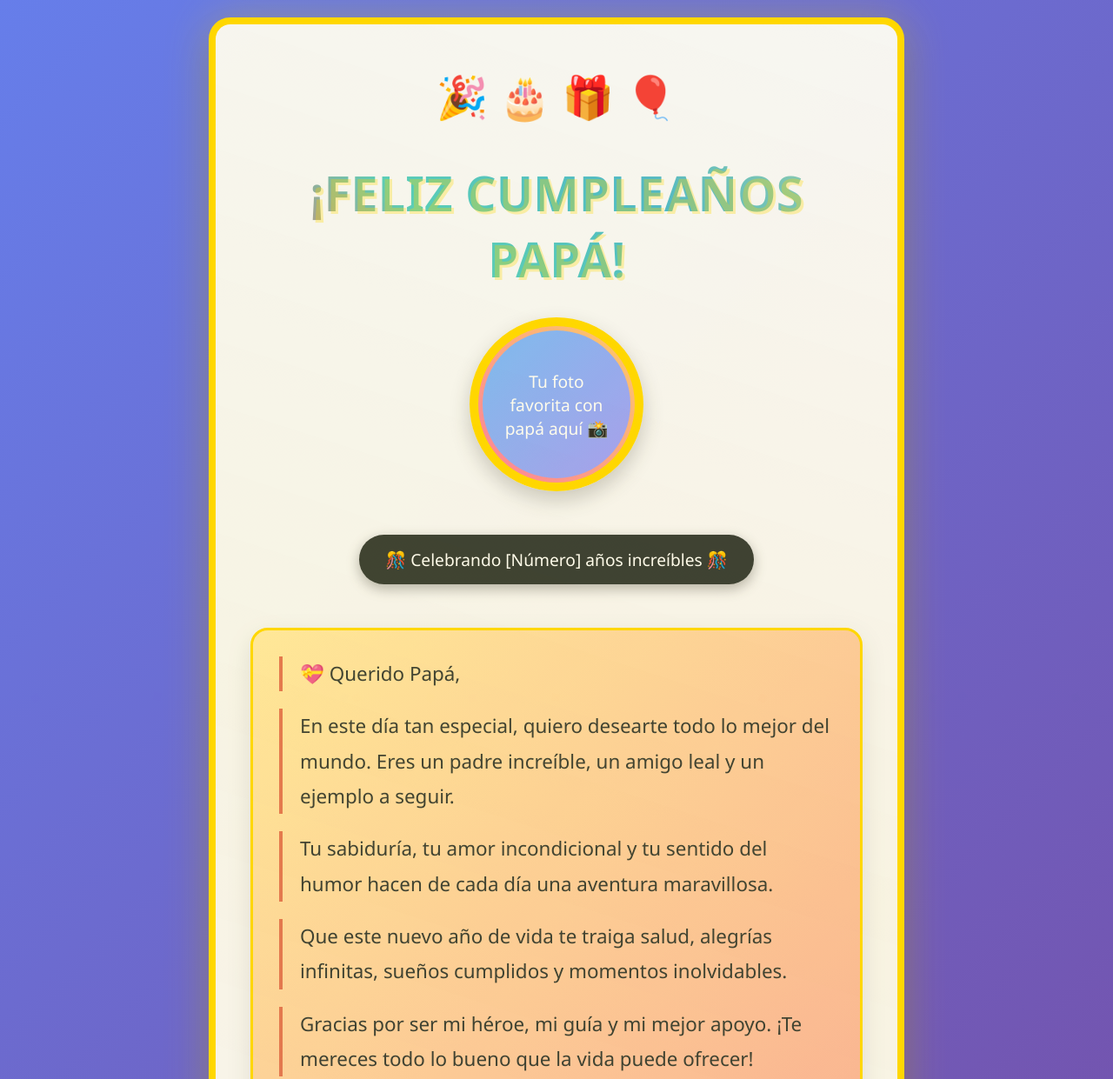
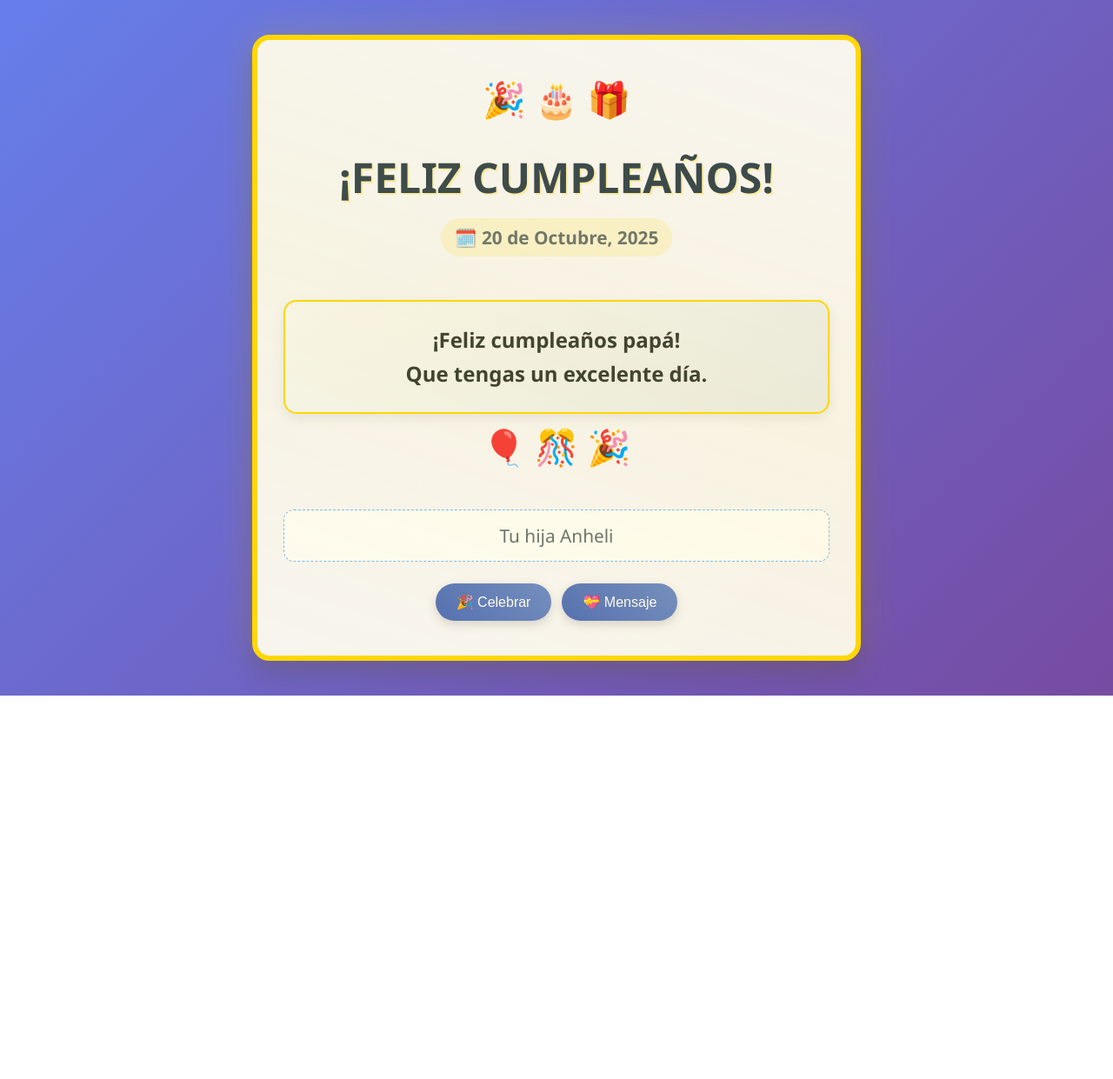
Before and after one commit to ayarang/feliz-cumplea-os-pap-, a plain HTML site: page index.html in a window 1280 px wide. Shown: the top 1241 px of the page at 87% size. After the commit the page ends 800 px from the top, so only its background shows below. Drawn offline with Linux system fonts and the light colour scheme.

Commit message:
Update index.html

```diff
--- a/index.html
+++ b/index.html
@@ -20,24 +20,25 @@
             align-items: center;
             padding: 20px;
             color: #333;
+            overflow-x: hidden;
         }
 
         .container {
-            max-width: 800px;
+            max-width: 700px;
             width: 100%;
         }
 
         .birthday-card {
             background: rgba(255, 255, 255, 0.95);
-            border-radius: 25px;
-            padding: 50px 40px;
+            border-radius: 20px;
+            padding: 40px 30px;
             box-shadow:
-                0 20px 40px rgba(0, 0, 0, 0.1),
-                0 0 50px rgba(255, 215, 0, 0.3);
+                0 15px 30px rgba(0, 0, 0, 0.15),
+                0 0 40px rgba(255, 215, 0, 0.2);
             text-align: center;
             position: relative;
             overflow: hidden;
-            border: 8px solid #FFD700;
+            border: 6px solid #FFD700;
         }
 
         .birthday-card::before {
@@ -60,171 +61,139 @@
         }
 
         .title {
-            font-size: 3.5em;
+            font-size: 3em;
             color: #2c3e50;
-            margin-bottom: 30px;
-            text-shadow: 3px 3px 0px rgba(255, 215, 0, 0.3);
-            background: linear-gradient(45deg, #FF6B6B, #4ECDC4, #45B7D1, #96CEB4);
-            -webkit-background-clip: text;
-            -webkit-text-fill-color: transparent;
-            background-clip: text;
+            margin-bottom: 15px;
+            text-shadow: 2px 2px 0px rgba(255, 215, 0, 0.3);
+        }
+
+        .date-display {
+            font-size: 1.3em;
+            color: #636e72;
+            margin-bottom: 25px;
+            background: rgba(255, 215, 0, 0.15);
+            padding: 8px 16px;
+            border-radius: 25px;
+            display: inline-block;
+            font-weight: bold;
         }
 
         .message-container {
-            background: linear-gradient(135deg, #ffeaa7, #fab1a0);
-            padding: 30px;
-            border-radius: 20px;
-            margin: 30px 0;
-            box-shadow: 0 10px 30px rgba(0, 0, 0, 0.1);
-            border: 3px solid #FFD700;
+            background: linear-gradient(135deg, #f8f9fa, #e9ecef);
+            padding: 25px;
+            border-radius: 15px;
+            margin: 25px 0;
+            box-shadow: 0 5px 15px rgba(0, 0, 0, 0.08);
+            border: 2px solid #FFD700;
         }
 
         .message {
-            font-size: 1.4em;
-            line-height: 1.8;
+            font-size: 1.5em;
+            line-height: 1.6;
             color: #2d3436;
-            text-align: left;
-        }
-
-        .message p {
-            margin-bottom: 20px;
-            padding-left: 20px;
-            border-left: 4px solid #e17055;
+            text-align: center;
+            font-weight: bold;
         }
 
         .decoration {
-            font-size: 3em;
-            margin: 20px 0;
+            font-size: 2.5em;
+            margin: 15px 0;
             animation: bounce 2s infinite;
         }
 
         @keyframes bounce {
             0%, 100% { transform: translateY(0); }
-            50% { transform: translateY(-20px); }
-        }
-
-        .heart {
-            color: #ff6b6b;
-            font-size: 2.5em;
-            animation: heartbeat 1.5s infinite;
-            display: inline-block;
-            margin: 20px 0;
-        }
-
-        @keyframes heartbeat {
-            0%, 100% { transform: scale(1); }
-            50% { transform: scale(1.3); }
+            50% { transform: translateY(-15px); }
         }
 
         .signature {
-            font-size: 1.5em;
-            margin-top: 40px;
-            font-style: italic;
+            font-size: 1.3em;
+            margin-top: 30px;
             color: #636e72;
             background: rgba(255, 255, 255, 0.8);
-            padding: 20px;
-            border-radius: 15px;
-            border: 2px dashed #74b9ff;
-        }
-
-        .photo-frame {
-            width: 200px;
-            height: 200px;
-            margin: 0 auto 30px;
-            border: 10px solid #FFD700;
-            border-radius: 50%;
-            padding: 5px;
-            background: linear-gradient(45deg, #fd79a8, #fdcb6e);
-            box-shadow: 0 10px 25px rgba(0, 0, 0, 0.2);
-            overflow: hidden;
-        }
-
-        .photo-placeholder {
-            width: 100%;
-            height: 100%;
-            background: linear-gradient(135deg, #74b9ff, #a29bfe);
-            border-radius: 50%;
-            display: flex;
-            justify-content: center;
-            align-items: center;
-            color: white;
-            font-size: 1.2em;
-            text-align: center;
-            padding: 20px;
-        }
-
-        .counter {
-            background: #2d3436;
-            color: white;
-            padding: 15px 30px;
-            border-radius: 50px;
-            display: inline-block;
-            margin: 20px 0;
-            font-size: 1.2em;
-            box-shadow: 0 5px 15px rgba(0, 0, 0, 0.3);
+            padding: 15px;
+            border-radius: 12px;
+            border: 1px dashed #74b9ff;
         }
 
         .buttons {
-            margin-top: 30px;
+            margin-top: 25px;
+            display: flex;
+            justify-content: center;
+            gap: 12px;
+            flex-wrap: wrap;
         }
 
         .btn {
-            background: linear-gradient(45deg, #FF6B6B, #4ECDC4);
+            background: linear-gradient(45deg, #4a69bd, #6a89cc);
             color: white;
             border: none;
-            padding: 15px 30px;
-            margin: 0 10px;
-            border-radius: 50px;
-            font-size: 1.1em;
+            padding: 12px 24px;
+            border-radius: 25px;
+            font-size: 1em;
             cursor: pointer;
             transition: all 0.3s ease;
-            box-shadow: 0 5px 15px rgba(0, 0, 0, 0.2);
+            box-shadow: 0 4px 12px rgba(0, 0, 0, 0.15);
+            display: flex;
+            align-items: center;
+            gap: 6px;
         }
 
         .btn:hover {
-            transform: translateY(-3px);
-            box-shadow: 0 8px 25px rgba(0, 0, 0, 0.3);
+            transform: translateY(-2px);
+            box-shadow: 0 6px 18px rgba(0, 0, 0, 0.2);
         }
 
         .confetti {
             position: fixed;
-            width: 10px;
-            height: 10px;
+            width: 8px;
+            height: 8px;
             background: #ff0000;
             opacity: 0;
+            pointer-events: none;
         }
 
         /* Responsive */
         @media (max-width: 768px) {
             .birthday-card {
-                padding: 30px 20px;
+                padding: 25px 20px;
             }
 
             .title {
-                font-size: 2.5em;
+                font-size: 2.2em;
             }
 
             .message {
-                font-size: 1.2em;
+                font-size: 1.3em;
             }
 
             .decoration {
                 font-size: 2em;
             }
+
+            .buttons {
+                flex-direction: column;
+                align-items: center;
+            }
+
+            .btn {
+                width: 100%;
+                max-width: 220px;
+                justify-content: center;
+            }
         }
 
         @media (max-width: 480px) {
             .title {
-                font-size: 2em;
+                font-size: 1.8em;
             }
 
             .message-container {
                 padding: 20px;
             }
 
-            .photo-frame {
-                width: 150px;
-                height: 150px;
+            .date-display {
+                font-size: 1.1em;
             }
         }
     </style>
@@ -233,74 +202,62 @@
     <div class="container">
         <div class="birthday-card">
             <!-- Decoración animada -->
-            <div class="decoration">🎉 🎂 🎁 🎈</div>
+            <div class="decoration">🎉 🎂 🎁</div>
 
             <!-- Título principal -->
-            <h1 class="title">¡FELIZ CUMPLEAÑOS PAPÁ!</h1>
+            <h1 class="title">¡FELIZ CUMPLEAÑOS!</h1>
 
-            <!-- Marco para foto -->
-            <div class="photo-frame">
-                <div class="photo-placeholder">
-                    Tu foto favorita con papá aquí 📸
+            <!-- Fecha especial -->
+            <div class="date-display">
+                🗓️ 20 de Octubre, 2025
+            </div>
+
+            <!-- Mensaje principal simple -->
+            <div class="message-container">
+                <div class="message">
+                    ¡Feliz cumpleaños papá!<br>
+                    Que tengas un excelente día.
                 </div>
             </div>
 
-            <!-- Contador de años (cambia el número) -->
-            <div class="counter">
-                🎊 Celebrando [Número] años increíbles 🎊
+            <!-- Decoración -->
+            <div class="decoration">🎈 🎊 🎉</div>
+
+            <!-- Firma simple -->
+            <div class="signature">
+                <p>Tu hija Anheli</p>
             </div>
 
-            <!-- Mensaje principal -->
-            <div class="message-container">
-                <div class="message">
-                    <p>💝 Querido Papá,</p>
-                    <p>En este día tan especial, quiero desearte todo lo mejor del mundo. Eres un padre increíble, un amigo leal y un ejemplo a seguir.</p>
-                    <p>Tu sabiduría, tu amor incondicional y tu sentido del humor hacen de cada día una aventura maravillosa.</p>
-                    <p>Que este nuevo año de vida te traiga salud, alegrías infinitas, sueños cumplidos y momentos inolvidables.</p>
-                    <p>Gracias por ser mi héroe, mi guía y mi mejor apoyo. ¡Te mereces todo lo bueno que la vida puede ofrecer!</p>
-                </div>
-            </div>
-
-            <!-- Corazón animado -->
-            <div class="heart">❤️</div>
-
-            <!-- Firma -->
-            <div class="signature">
-                <p>Con todo mi amor y cariño,</p>
-                <p><strong>Tu hijo/hija que te adora</strong> 💕</p>
-                <p style="margin-top: 10px; font-size: 0.8em;">[Fecha del cumpleaños]</p>
-            </div>
-
-            <!-- Decoración final -->
-            <div class="decoration">🎈 🎁 🎂 🎉</div>
-
-            <!-- Botones interactivos -->
+            <!-- Botones prácticos -->
             <div class="buttons">
-                <button class="btn" onclick="playMusic()">🎵 Reproducir Música</button>
-                <button class="btn" onclick="showSurprise()">🎊 Sorpresa</button>
+                <button class="btn" onclick="showConfetti()">🎉 Celebrar</button>
+                <button class="btn" onclick="showMessage()">💝 Mensaje</button>
             </div>
         </div>
     </div>
 
     <script>
-        // Efecto de confeti
+        // Efecto de confeti simple
         function createConfetti() {
-            const colors = ['#ff0000', '#00ff00', '#0000ff', '#ffff00', '#ff00ff', '#00ffff'];
-            for (let i = 0; i < 100; i++) {
+            const colors = ['#ff0000', '#00ff00', '#0000ff', '#ffff00', '#ff00ff', '#00ffff', '#FFD700'];
+            for (let i = 0; i < 80; i++) {
                 const confetti = document.createElement('div');
                 confetti.className = 'confetti';
                 confetti.style.left = Math.random() * 100 + 'vw';
                 confetti.style.top = '-10px';
                 confetti.style.backgroundColor = colors[Math.floor(Math.random() * colors.length)];
+                confetti.style.width = Math.random() * 8 + 4 + 'px';
+                confetti.style.height = Math.random() * 8 + 4 + 'px';
+                confetti.style.borderRadius = Math.random() > 0.5 ? '50%' : '0';
                 confetti.style.transform = `rotate(${Math.random() * 360}deg)`;
                 document.body.appendChild(confetti);
 
                 // Animación
                 const animation = confetti.animate([
-                    { top: '-10px', opacity: 1, transform: `rotate(0deg)` },
-                    { top: '100vh', opacity: 0, transform: `rotate(${Math.random() * 720}deg)` }
+                    { top: '-10px', opacity: 1 },
+                    { top: '100vh', opacity: 0 }
                 ], {
-                    duration: Math.random() * 3000 + 2000,
+                    duration: Math.random() * 2000 + 1500,
                     easing: 'cubic-bezier(0.1, 0.8, 0.3, 1)'
                 });
 
@@ -309,20 +266,19 @@
         }
 
         // Funciones de los botones
-        function playMusic() {
-            alert('🎶 ¡Aquí iría tu canción favorita de cumpleaños! 🎶');
+        function showConfetti() {
             createConfetti();
         }
 
-        function showSurprise() {
-            alert('¡Eres el mejor papá del mundo! 🌟\n\nTe mereces todo lo bueno que la vida puede ofrecer. ¡Te amo! 💕');
+        function showMessage() {
+            alert("¡Feliz cumpleaños! Que pases un buen día.");
             createConfetti();
         }
 
-        // Confeti automático cada 10 segundos
-        setInterval(createConfetti, 10000);
+        // Confeti automático cada 20 segundos
+        setInterval(createConfetti, 20000);
 
-        // Confeti inicial
+        // Confeti inicial después de 1 segundo
         setTimeout(createConfetti, 1000);
     </script>
 </body>
```
